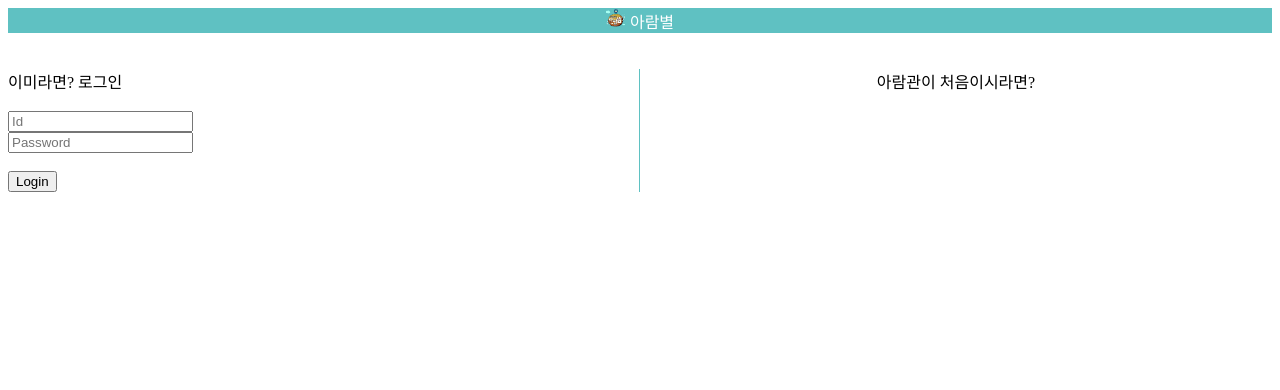
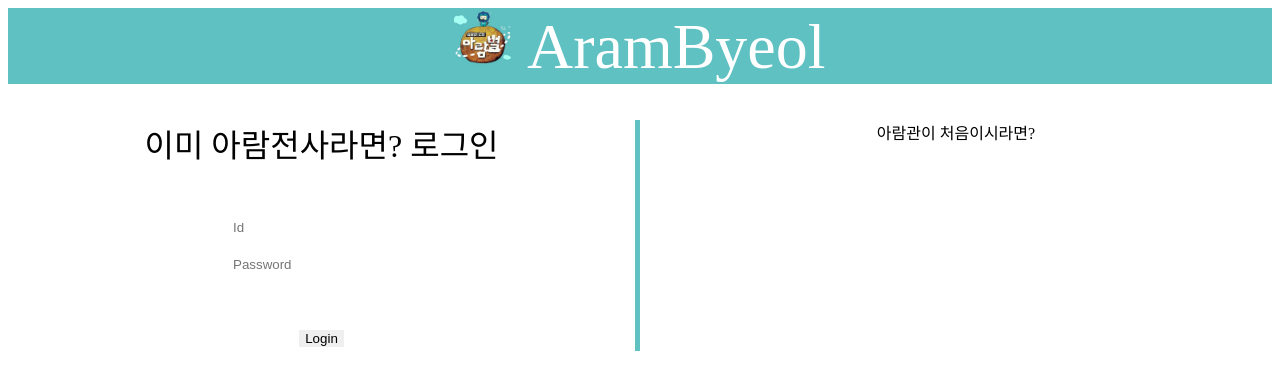
Before and after one commit to DonghyeonKang/AramByeol, a Flask app: page /member/login.html in a window 1280 px wide. Shown: the top 390 px of the page. Run offline with Flask 2, Linux system fonts and the light colour scheme; parts of the project's set-up code (start-up, migrations or seed data) failed here and were passed over.

Commit message:
Edit file1
파일을 수정하였다 (첫번째)

```diff
--- a/static/css/member/login.css
+++ b/static/css/member/login.css
@@ -3,11 +3,10 @@
     text-align : center;
     color : white;
     align-items: center;
+    font-size : 4rem;
 }
 
-
-
-/* 하이퍼링크 색 바꾸기 */
+/* /하이퍼링크 색 바꾸기 */
 a {
 text-decoration-line : none;
 color : white;
@@ -15,9 +14,14 @@ color : white;
 }
 
 .input {
-    border-right : 1px solid #5FC1C2;
+    border-right : 5px solid #5FC1C2;
+    font-size: 2rem;
+    text-align:center;
 }
 
+input {
+    border : 3px;
+}
 .container {
     display : grid;
     grid-template-columns: 1fr 1fr;
--- a/templates/member/login.html
+++ b/templates/member/login.html
@@ -7,25 +7,26 @@
     <title>AramByeol</title>
     <link rel="stylesheet" href="/static/css/member/login.css" />
   </head>
+
   <body>
     <div class="header">
-      <img src="/static/images/logo.png" alt="logo" height="20" />
-      <a href="/index.html"> 아람별 </a>
+      <img src="/static/images/logo.png" alt="logo" height="60" />
+      <a href="AramByeol"> AramByeol </a>
     </div>
-    <br /><br />
+    <br><br>
     <div class="container">
       <div class="input">
-        <div>이미라면? 로그인</div>
-        <br />
+        <div>이미 아람전사라면? 로그인</div><br>
         <form action="/member/login.html" method="post">
-            <input type="text" placeholder="Id" name="id"/><br />
+          <!-- 서버에서 저 주소를 요청한다 (동현) -->
+          <!-- post : 입력한 내용의 길이에 제한받지 않고 사용자가 입력한 내용도 드러나지 않습니다 -->
+            <input type="text" placeholder="Id" id="nameInput"><br>
             <input type="password" placeholder="Password" name="password"/>
-            <br /><br />
+            <br><br>
             <!-- <button class = "hahaha">로그인</button> -->
             <input type="submit" id="loginInput" value="Login"/>
         </form>
       </div>
-
       <div class="signup">
         아람관이 처음이시라면?
         <br /><br />
```
